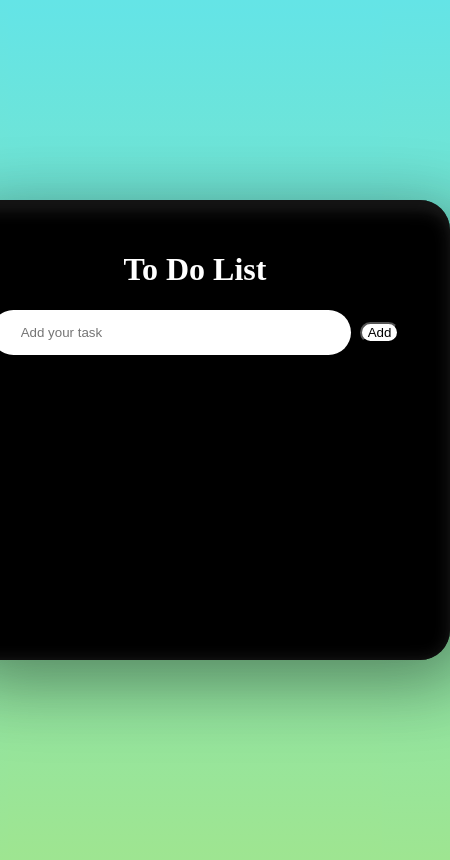
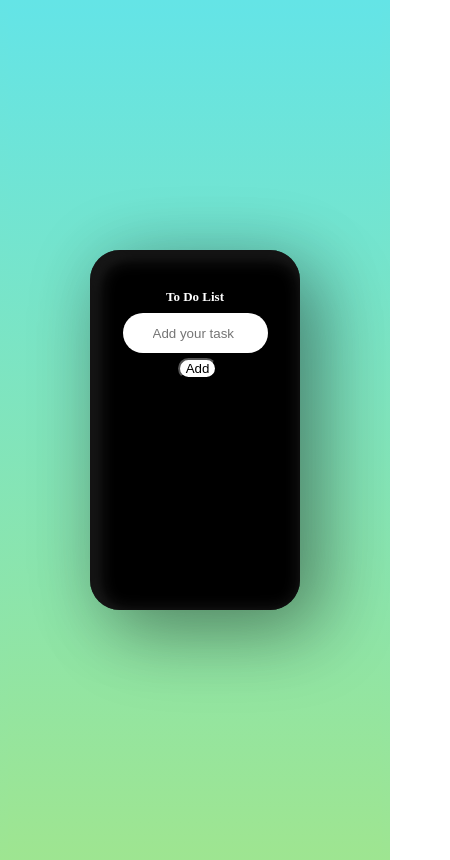
Before and after one commit to mihaiciupitu/ToDoList, a plain HTML site: page index.html in a window 390 px wide. Shown: the whole page, 450 px wide, since content can reach past the window. Drawn offline with Linux system fonts and the light colour scheme.

Commit message:
Add files via upload

```diff
--- a/styleToDo.css
+++ b/styleToDo.css
@@ -45,3 +45,22 @@ li {
 ul li span {
   margin-left: 150px;
 }
+@media screen and (max-width: 600px) {
+  .box {
+    width: 150px;
+    height: 300px;
+  }
+  #input {
+    width: 85px;
+    height: 10px;
+  }
+  .title {
+    font-size: small;
+  }
+  button {
+    margin-top: 5px;
+  }
+  ul li span {
+    margin-left: 50px;
+  }
+}
```
